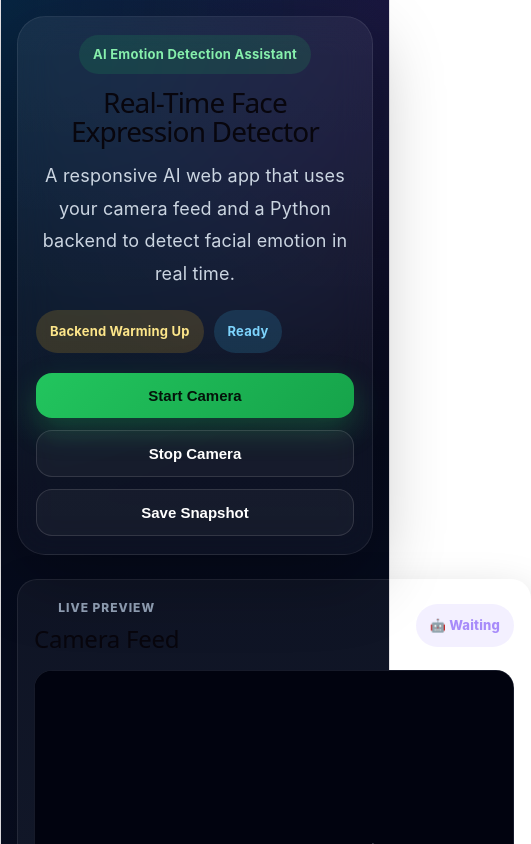
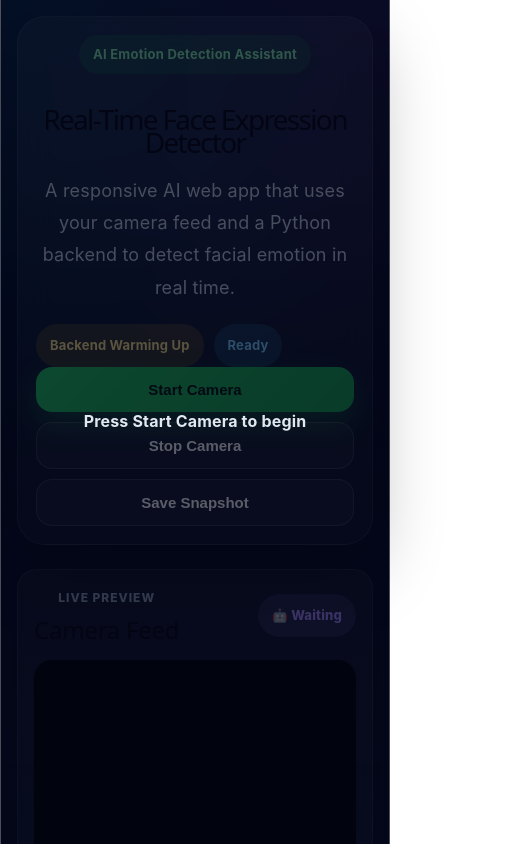
Before and after one commit to jasurbek030905/face-expression-frontend, a React (Vite) app: page / in a window 390 px wide. Shown: the top 844 px of the page, 531 px wide, since content can reach past the window. Built offline with nearby package versions, Linux system fonts and the light colour scheme.

Commit message:
Improve responsive UI

```diff
--- a/src/App.jsx
+++ b/src/App.jsx
@@ -485,9 +485,9 @@ const styles = {
     width: "100%",
   },
   wrapper: {
-    maxWidth: 1400,
-    margin: "0 auto",
-    padding: "24px",
+    width: "100%",
+  maxWidth: "100%",
+  padding: window.innerWidth < 600 ? "12px" : "24px",
   },
   hero: {
     marginBottom: 24,
@@ -517,11 +517,8 @@ const styles = {
     letterSpacing: "0.02em",
   },
   title: {
-    fontSize: "clamp(38px, 6vw, 64px)",
-    margin: 0,
-    lineHeight: 1.04,
-    letterSpacing: "-0.03em",
-  },
+  fontSize: window.innerWidth < 600 ? "26px" : "56px",
+},
   subtitle: {
     color: "#cbd5e1",
     fontSize: 18,
@@ -552,11 +549,10 @@ const styles = {
     fontWeight: 700,
   },
   buttonRow: {
-    display: "flex",
-    flexWrap: "wrap",
-    gap: 12,
-    marginTop: 20,
-  },
+  display: "flex",
+  flexDirection: window.innerWidth < 600 ? "column" : "row",
+  gap: "10px",
+},
   primaryButton: {
     padding: "14px 18px",
     borderRadius: 16,
@@ -580,7 +576,7 @@ const styles = {
   },
   grid: {
     display: "grid",
-    gridTemplateColumns: "minmax(0, 1.55fr) minmax(320px, 0.95fr)",
+    gridTemplateColumns: window.innerWidth < 900 ? "1fr" : "1.5fr 1fr",
     gap: 20,
     alignItems: "start",
   },
@@ -666,14 +662,10 @@ const styles = {
     border: `1px solid ${color}55`,
   }),
   videoShell: {
-    position: "relative",
-    width: "100%",
-    minHeight: 360,
-    aspectRatio: "4 / 3",
-    borderRadius: 24,
-    overflow: "hidden",
-    background: "#020617",
-    border: "1px solid rgba(255,255,255,0.08)",
+     width: "100%",
+  height: window.innerWidth < 900 ? "260px" : "480px",
+  borderRadius: "20px",
+  overflow: "hidden",
   },
   mainVideo: {
     width: "100%",
```
